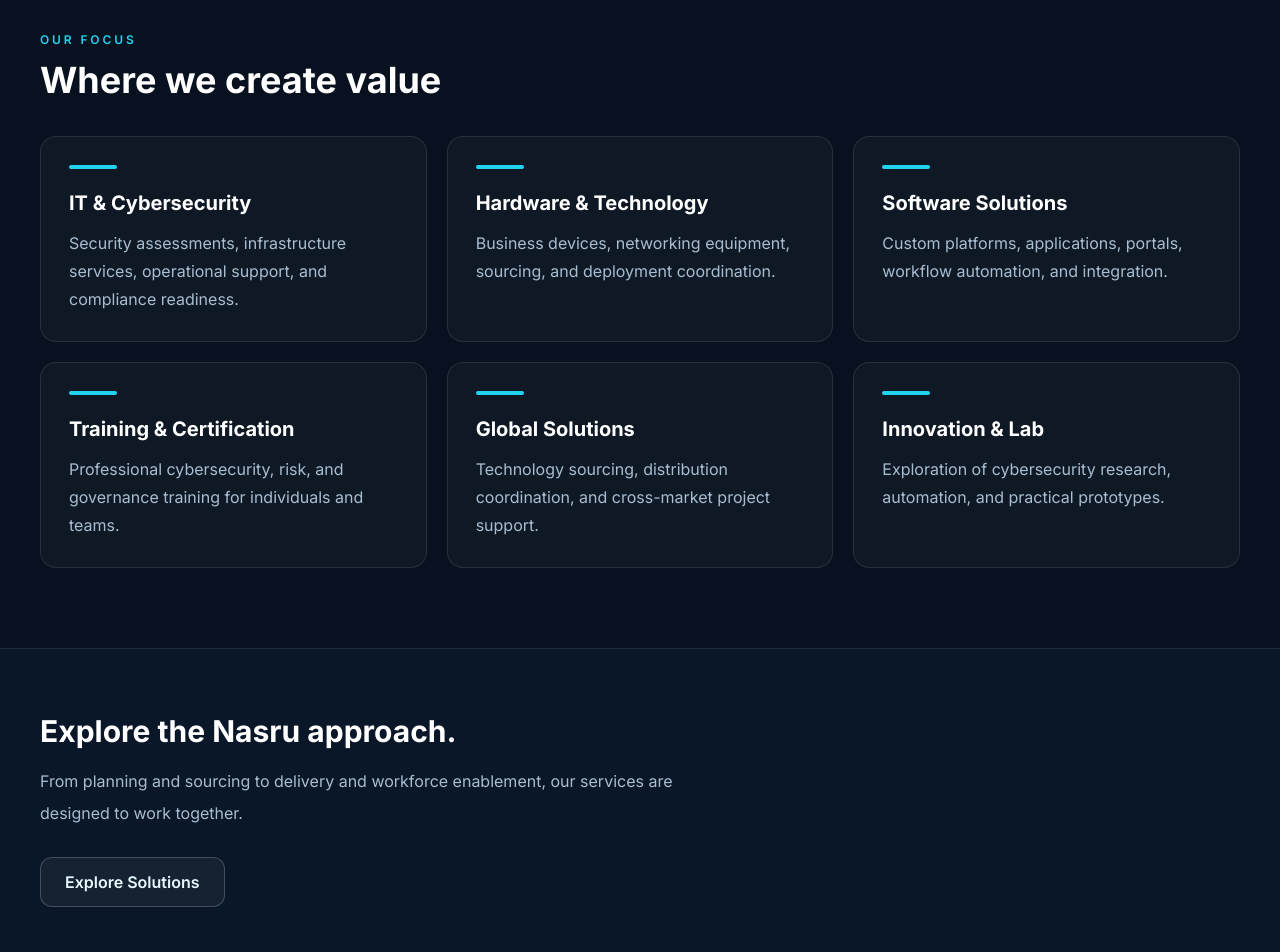
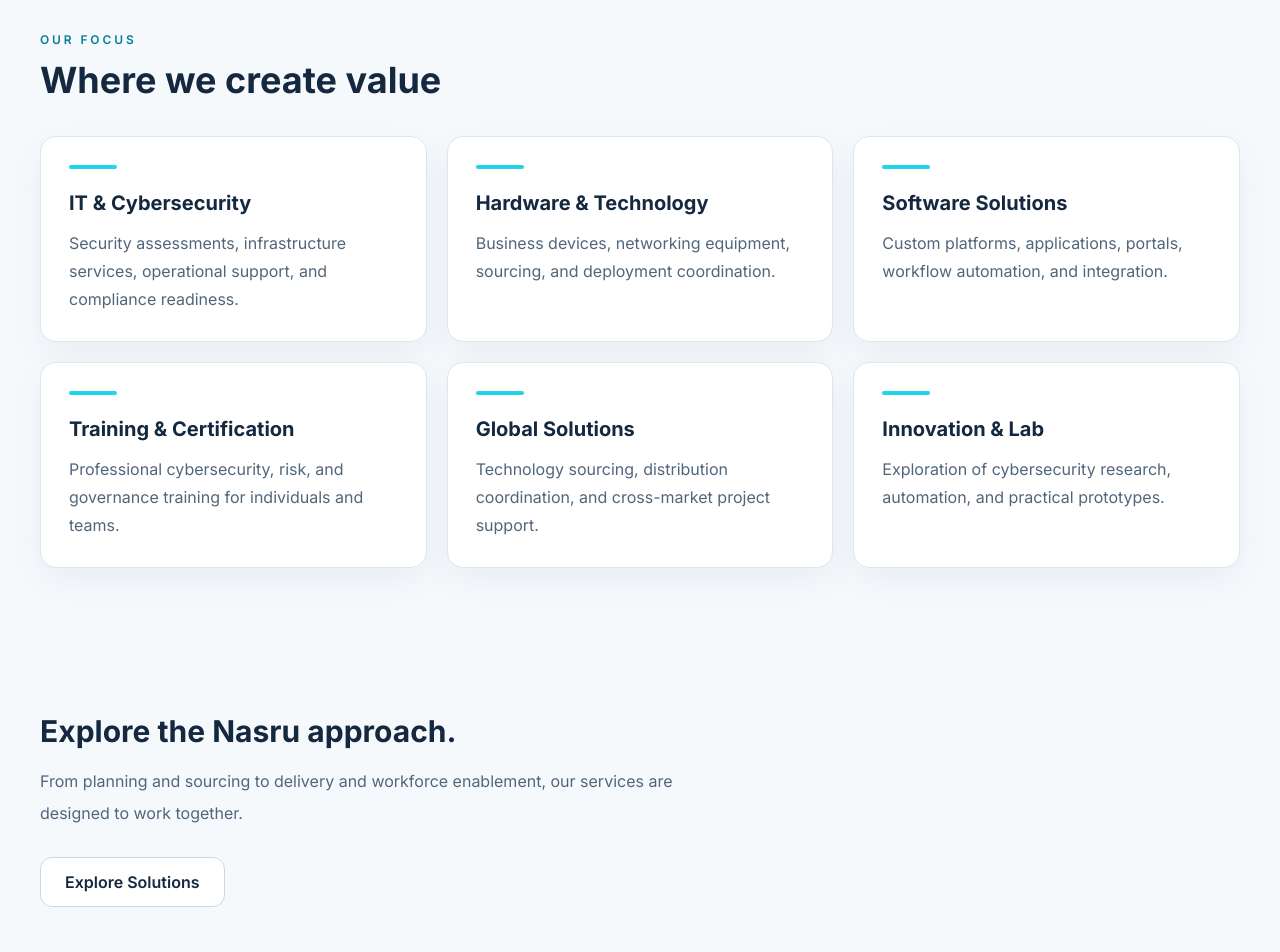
Before and after one commit to Natinael-hub/NASRU-TECHNOLOGIES, a Next.js app: page /about in a window 1280 px wide. Shown: the part 1000-1952 px from the top of the page. Built offline with nearby package versions, Linux system fonts and the light colour scheme.

Commit message:
style: introduce hybrid light sections and dark hero/footer

```diff
--- a/src/app/globals.css
+++ b/src/app/globals.css
@@ -14,3 +14,33 @@ body { background: #07111f; color: #e6f9ff; }
 .button-secondary { @apply inline-flex min-h-12 items-center justify-center gap-2 rounded-xl border border-white/20 bg-white/5 px-6 py-3 font-semibold text-ice transition hover:border-cyan/60 hover:bg-white/10; }
 .hero-glow { background: radial-gradient(ellipse at 72% 28%, rgba(34,211,238,.18), transparent 45%), radial-gradient(ellipse at 5% 0%, rgba(36,81,151,.24), transparent 50%); }
 @media (prefers-reduced-motion: reduce) { *, *::before, *::after { scroll-behavior: auto !important; animation-duration: .01ms !important; transition-duration: .01ms !important; } }
+
+
+/* Hybrid theme: dark hero/header/footer with light content sections. */
+:root { color-scheme: light; }
+body { background: #f6f9fc; color: #172c44; }
+header, footer, .hero-glow { color-scheme: dark; }
+.hero-glow { background-color: #07111f; }
+main > section:not(.hero-glow) { background-color: #f6f9fc; color: #172c44; }
+main > section:not(.hero-glow) .surface { background: #fff; border-color: #dce6ef; box-shadow: 0 12px 35px rgba(20,53,86,.055); }
+main > section:not(.hero-glow) .surface:hover { border-color: #77cad8; }
+main > section:not(.hero-glow) .text-white { color: #14283f; }
+main > section:not(.hero-glow) .text-muted,
+main > section:not(.hero-glow) .text-slate-300 { color: #51667b; }
+main > section:not(.hero-glow) .text-cyan,
+main > section:not(.hero-glow) .eyebrow { color: #087e99; }
+main > section:not(.hero-glow) .bg-white\/5 { background: #fff; }
+main > section:not(.hero-glow) .bg-cyan\/10 { background: #e8f8fb; }
+main > section:not(.hero-glow) .button-primary { background: #087e99; color: #fff; }
+main > section:not(.hero-glow) .button-primary:hover { background: #075d73; }
+main > section:not(.hero-glow) .button-secondary { background: #fff; border-color: #cad8e4; color: #14283f; }
+main > section:not(.hero-glow) .bg-gradient-to-r { color: #fff; }
+main > section:not(.hero-glow) .bg-gradient-to-r .text-white { color: #fff; }
+main > section:not(.hero-glow) .bg-gradient-to-r .text-slate-300 { color: #d4e6f1; }
+main > section:not(.hero-glow) .bg-gradient-to-r .eyebrow { color: #67e8f9; }
+main > section:not(.hero-glow) .bg-gradient-to-r .button-primary { background: #22d3ee; color: #07111f; }
+main > section:not(.hero-glow) input,
+main > section:not(.hero-glow) select,
+main > section:not(.hero-glow) textarea { background: #fff; color: #14283f; border-color: #cbd8e5; }
+main > section:not(.hero-glow) input::placeholder,
+main > section:not(.hero-glow) textarea::placeholder { color: #71869a; }
```
